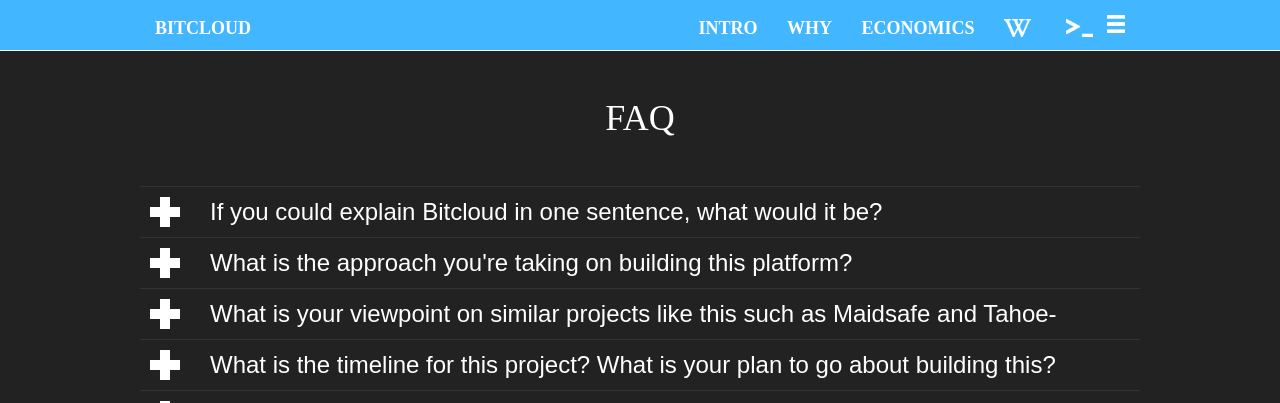
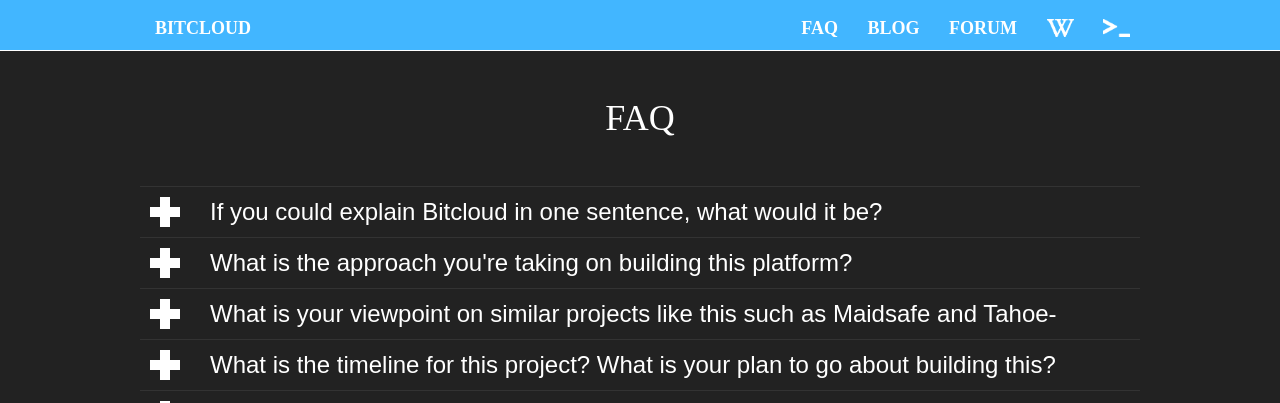
Before and after one commit to wetube/bitcloud.github.io, a PHP site: page /pages/faq.html in a window 1280 px wide. Shown: the top 403 px of the page. Run offline with PHP 8.4, Linux system fonts and the light colour scheme; some web fonts are replaced.

Commit message:
Clean Up

```diff
--- a/css/styles.css
+++ b/css/styles.css
@@ -124,8 +124,8 @@ nav #case #subnav {
 	background-color: #FFF;
 	width: 150px;
 	display: none;
-	margin-top: -10px;
 	float:right;
+	margin: 20px -20px 0 0;
 }
 
 nav #case #subnav a {
@@ -143,8 +143,9 @@ nav #case #subnav a:hover, nav #case #subnav a:active {
 }
 nav #case #subnav-icon {
 	padding-bottom: 20px;
+	float:right;
 }
-nav #case #subnav .mobile-subnav {
+nav #case .mobile-subnav {
 	display: none;
 }
 nav #subnav-icon:hover + #subnav, nav #case #subnav:hover {
@@ -276,7 +277,7 @@ nav #subnav-icon:hover + #subnav, nav #case #subnav:hover {
 	nav #case .desktop-nav {
 		display: none;
 	}
-	nav #case #subnav .mobile-subnav {
+	nav #case .mobile-subnav {
 		display: block;
 	}
 	nav #case #subnav a {
--- a/pages/faq.html
+++ b/pages/faq.html
@@ -5,6 +5,12 @@
     <title>Bitcloud</title>
     <link href="../css/styles.css" rel="stylesheet" type="text/css">
     <link href="../css/faq.css" rel="stylesheet" type="text/css">
+    <link rel="icon" href="img/favicon.ico" type="image/x-icon"/>
+
+    <!-- Meta tags for responsive design -->
+    <meta name="viewport" content="width=device-width, initial-scale=1.0, maximum-scale=1.0, user-scalable=no" />
+    <meta name="HandheldFriendly" content="true" />
+
 
     <!-- Meta tags for improve SEO -->
     <meta name="description"
@@ -42,25 +48,29 @@
 </head>
 
 <body>
+	<div id="test"></div>
 
-    <nav>
-        <span id="case">
+	<nav>
+    	<span id="case">
             <span class="left">
-                <a href="../index.html">bitcloud</a>
+                <a href="#">bitcloud</a>
             </span>
 
             <span class="right">
-                <a href="#" title="#">intro</a>
-                <a href="#" title="#">why</a>
-                <a href="#" title="#">economics</a>
-                <a href="http://bitcloudproject.org/w/Main_Page" style="margin-right:0;" rel="nofollow" target="_blank"><img src="../img/wiki-ico.png" width="27" height="18" alt="wiki-ico.png" title="Wiki"></a>
-                <a href="http://bitcloudproject.org/w/Join_us" rel="nofollow" target="_blank"><img src="../img/coding-ico.png" width="27" height="18" alt="coding-ico.png" title="Development"></a>
-                <img src="../img/grid-ico.png" id="subnav-icon" width="18" height="18" alt="grid-ico.png" style="margin: 0 15px 0 0" title="Submenu">
+            	<!-- HIDE FOR MOBILE -->
+                <a class="desktop-nav" href="pages/faq">FAQ</a>
+                <a class="desktop-nav" href="pages/blog">Blog</a>
+                <a class="desktop-nav" href="http://talk.bitcloudproject.org/" target="_blank" rel="nofollow">Forum</a>
+                <a class="desktop-nav" href="http://bitcloudproject.org/w/Main_Page" rel="nofollow" target="_blank" title=""><img src="img/wiki-ico.png" width="27" height="18" alt="wiki-ico.png" title="Wiki"></a>
+                <a class="desktop-nav" href="http://bitcloudproject.org/w/Join_us" rel="nofollow" target="_blank" title=""><img src="img/coding-ico.png" width="27" height="18" alt="coding-ico.png" title="Development"></a>
+                <!-- HIDE FOR DESKTOP -->
+                <img src="img/grid-ico.png" class="mobile-subnav" id="subnav-icon" width="18" height="18" alt="grid-ico.png" style="margin: 0 15px 0 0" title="Submenu">
                 <span id="subnav">
-                    <a href="about">About</a>
-                    <a href="faq">FAQ</a>
-                    <a href="blog">Blog</a>
-                    <a href="http://talk.bitcloudproject.org/" target="_blank" rel="nofollow">Forum</a>
+                    <a class="mobile-subnav" href="pages/faq">FAQ</a>
+               		<a class="mobile-subnav" href="pages/blog">Blog</a>
+                	<a class="mobile-subnav" href="http://talk.bitcloudproject.org/" target="_blank" rel="nofollow">Forum</a>
+                    <a class="mobile-subnav" href="http://bitcloudproject.org/w/Main_Page" title="#">wiki</a>
+                    <a class="mobile-subnav" href="http://bitcloudproject.org/w/Join_us" title="#">join us</a>
                 </span>
             </span>
         </span>
```
Also changed, not shown: index.html (+8 -15 lines), pages/about.html (deleted, +0 -8 lines).
